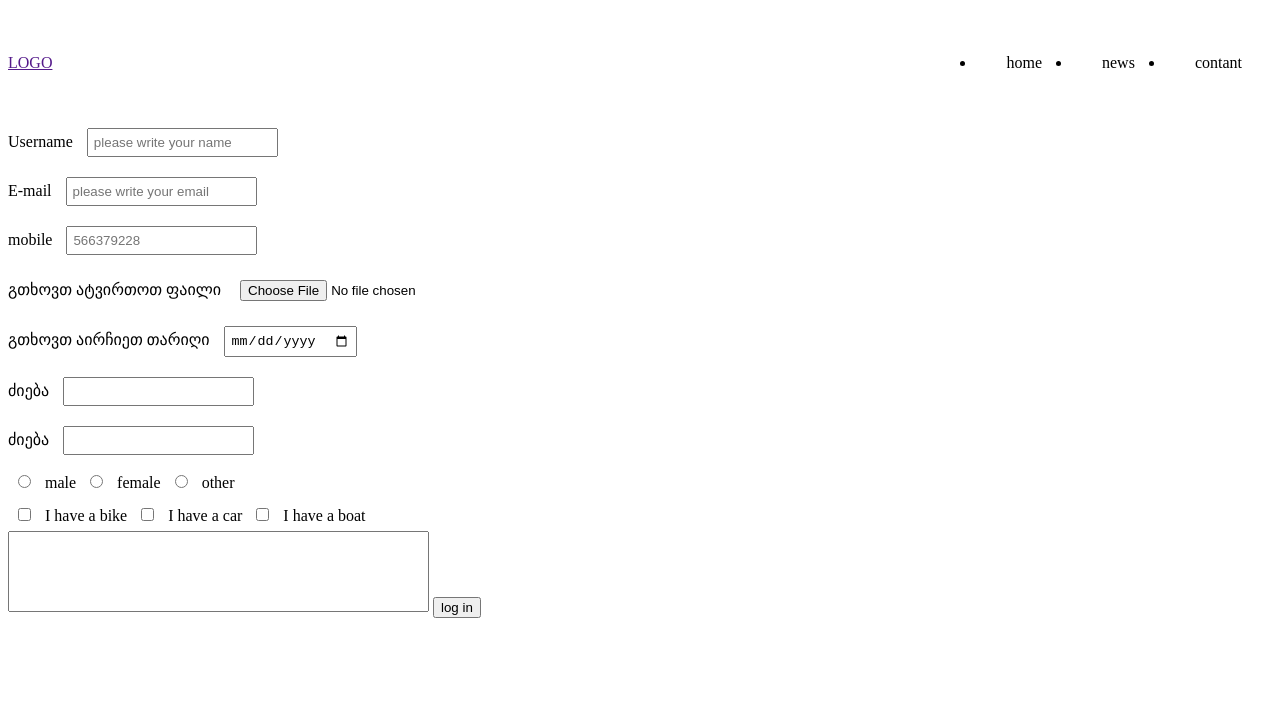
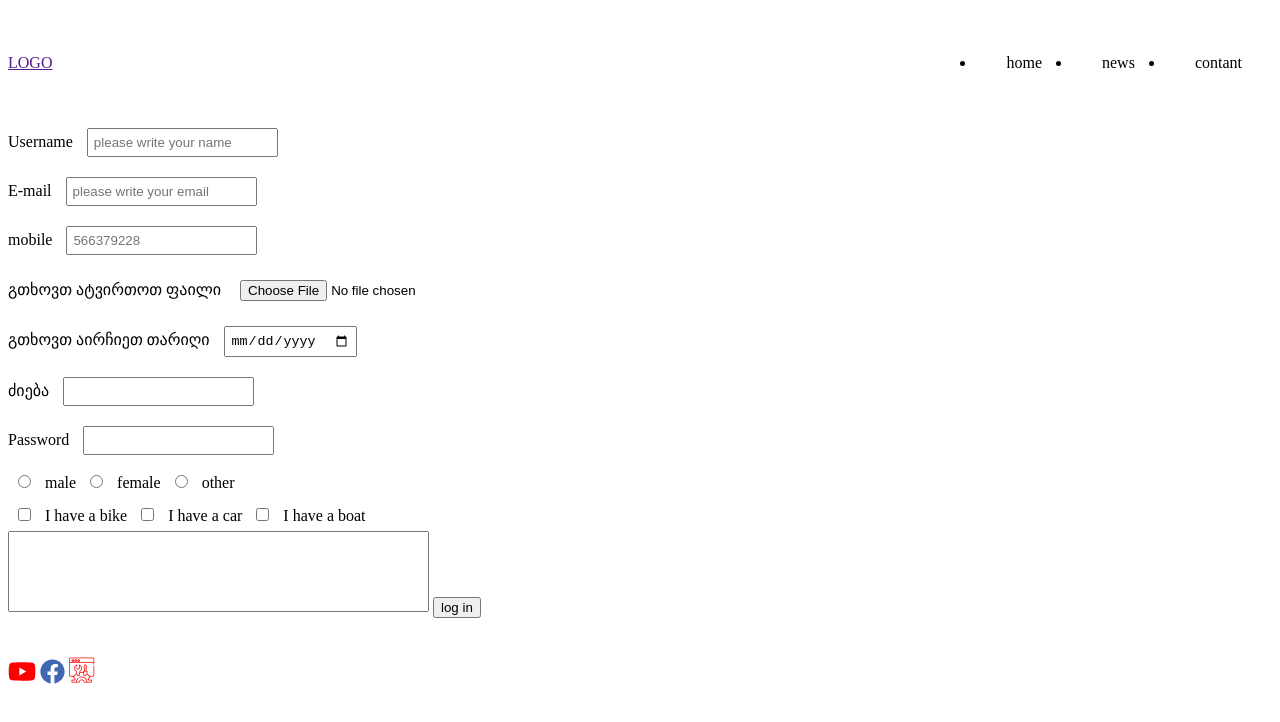
Before and after one commit to KetiPilishvili/unilab-lesson-10, a plain HTML site: page index.html in a window 1280 px wide. Drawn offline with Linux system fonts and the light colour scheme; files whose address does not match are found by name.

Commit message:
uncomment social-icons

```diff
--- a/css/style.css
+++ b/css/style.css
@@ -20,6 +20,9 @@
 	display: flex;
 	justify-content: space-between;
 	align-items: center;
+}
+.social-icons{
+	margin-top: 40px;
 }
 ul{
 	display: flex;
--- a/index.html
+++ b/index.html
@@ -57,8 +57,8 @@
 			<input type="search" name="search" id="search" >
 		</div>
 		<div>
-			<label for="password">ძიება</label>
-			<input type="password" name="search" id="search" maxlength="4" >
+			<label for="password">Password</label>
+			<input type="password" name="password" id="password" maxlength="4" >
 		</div>
 		<div class="radio-forms">
 			<input type="radio" name="gender" id="male">
@@ -84,11 +84,11 @@
 
 
 
-	<!-- <div class="social-icons">
+	<div class="social-icons">
 		<a href="https://www.youtube.com/"><i class="fab fa-youtube youtube-icon"></i></a>
 		<i class="fab fa-facebook"></i>
 		<i class="icon-icon1"></i>
-	</div> -->
+	</div>
 
 </body>
 </html>
```
